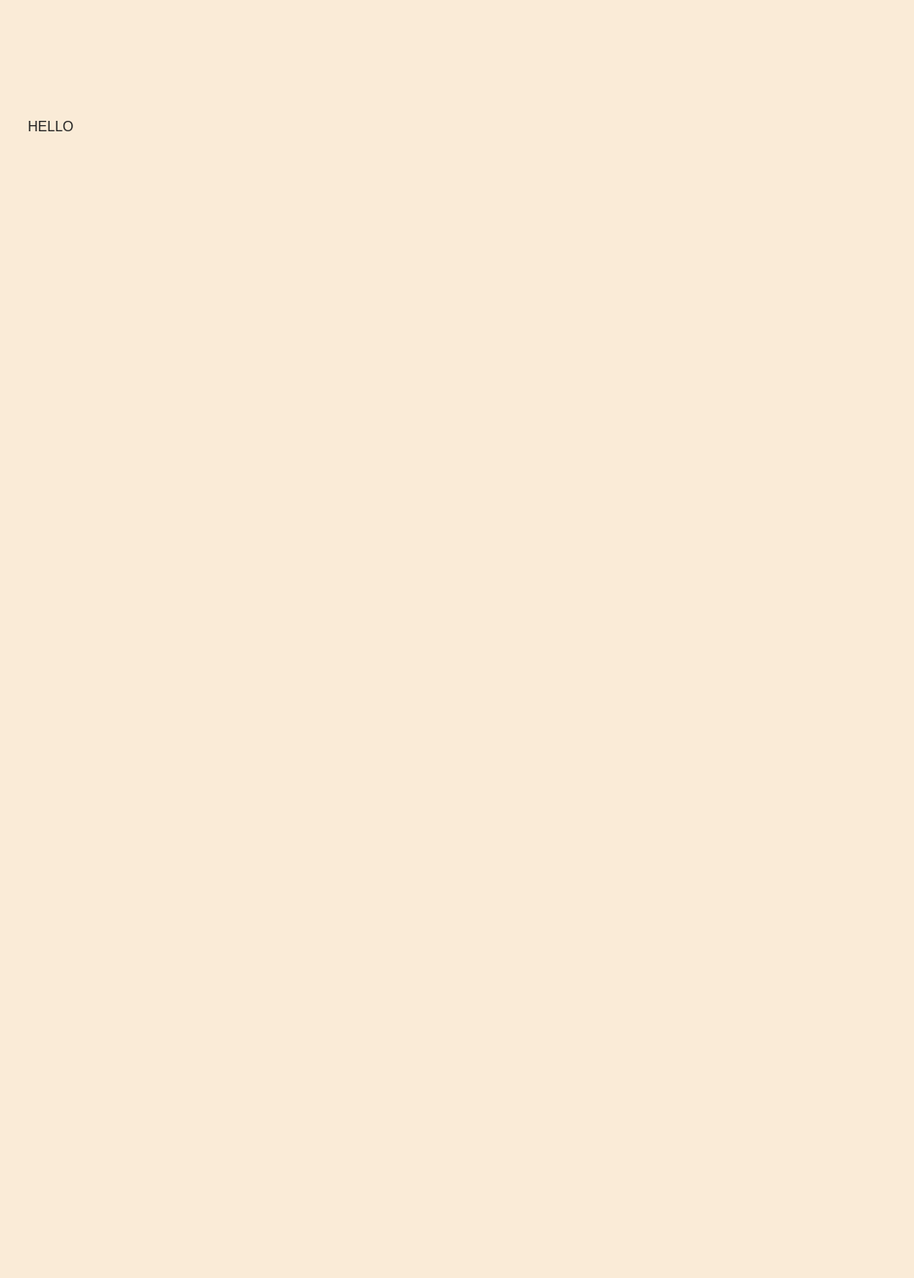
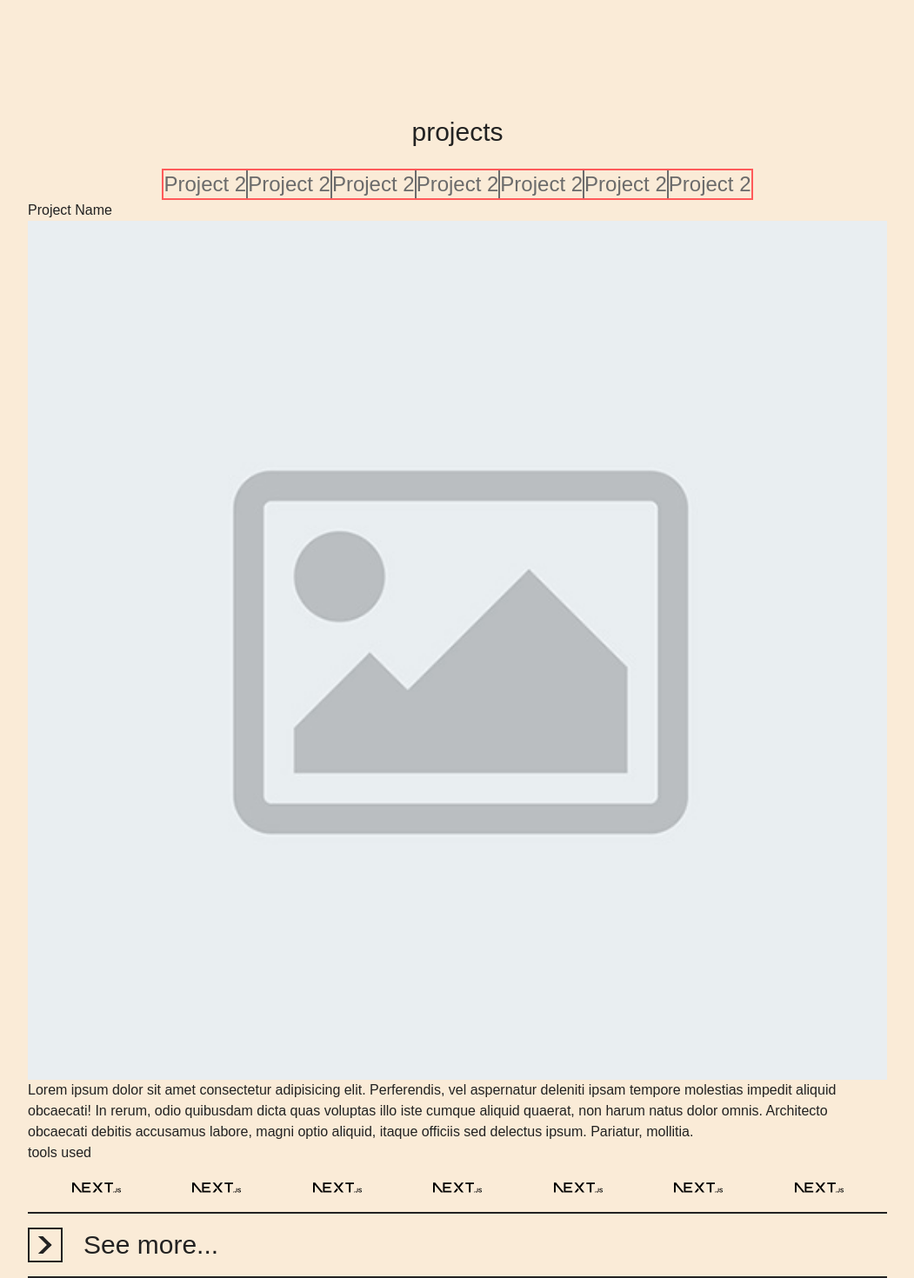
Before and after one commit to 842u/842u-dev, a Next.js app: page / in a window 1280 px wide. Shown: the part 668-2138 px from the top of the page at 87% size, without its empty margins (114-1165 px from the left). Before the commit the page ends 1600 px from the top, so only its background shows below. Built offline with nearby package versions, Linux system fonts and the light colour scheme.

Commit message:
feat: add ProjectsSection elements placeholders

```diff
--- a/components/sections/ProjectsSection.tsx
+++ b/components/sections/ProjectsSection.tsx
@@ -1,7 +1,64 @@
+import Image from 'next/image';
+
+import { HorizontalMenu } from '../ui/HorizontalMenu';
+import { LinkButton } from '../ui/LinkButton';
+
 export function ProjectsSection() {
   return (
-    <section className="h-screen border-2 border-light px-4 md:px-16 lg:px-36">
-      HELLO
+    <section
+      aria-label="projects overview"
+      className="h-screen border-2 border-light px-4 md:px-16 lg:px-36"
+    >
+      <div className="flex flex-col items-center justify-center gap-6">
+        <h2 className="text-3xl">projects</h2>
+        <HorizontalMenu />
+      </div>
+
+      <h3>Project Name</h3>
+      <div className="relative aspect-square w-full">
+        <Image
+          fill
+          alt="project image"
+          className="object-cover"
+          src="/placeholder-image.jpg"
+        />
+      </div>
+
+      <p>
+        Lorem ipsum dolor sit amet consectetur adipisicing elit. Perferendis,
+        vel aspernatur deleniti ipsam tempore molestias impedit aliquid
+        obcaecati! In rerum, odio quibusdam dicta quas voluptas illo iste cumque
+        aliquid quaerat, non harum natus dolor omnis. Architecto obcaecati
+        debitis accusamus labore, magni optio aliquid, itaque officiis sed
+        delectus ipsum. Pariatur, mollitia.
+      </p>
+
+      <h3>tools used</h3>
+      <div className="flex flex-wrap justify-evenly gap-8">
+        <div className="relative aspect-square w-14">
+          <Image fill alt="nextjs logo" src="/next.svg" />
+        </div>
+        <div className="relative aspect-square w-14">
+          <Image fill alt="nextjs logo" src="/next.svg" />
+        </div>
+        <div className="relative aspect-square w-14">
+          <Image fill alt="nextjs logo" src="/next.svg" />
+        </div>
+        <div className="relative aspect-square w-14">
+          <Image fill alt="nextjs logo" src="/next.svg" />
+        </div>
+        <div className="relative aspect-square w-14">
+          <Image fill alt="nextjs logo" src="/next.svg" />
+        </div>
+        <div className="relative aspect-square w-14">
+          <Image fill alt="nextjs logo" src="/next.svg" />
+        </div>
+        <div className="relative aspect-square w-14">
+          <Image fill alt="nextjs logo" src="/next.svg" />
+        </div>
+      </div>
+
+      <LinkButton href="/projects">See more...</LinkButton>
     </section>
   );
 }
--- /dev/null
+++ b/components/ui/HorizontalMenu.tsx
@@ -0,0 +1,13 @@
+export function HorizontalMenu() {
+  return (
+    <menu className="flex flex-wrap justify-center gap-y-5 divide-x-2 border-2 border-error text-2xl text-dark-lighter dark:text-light-darker">
+      <li>Project 2</li>
+      <li>Project 2</li>
+      <li>Project 2</li>
+      <li>Project 2</li>
+      <li>Project 2</li>
+      <li>Project 2</li>
+      <li>Project 2</li>
+    </menu>
+  );
+}
--- a/components/ui/LinkButton.tsx
+++ b/components/ui/LinkButton.tsx
@@ -4,7 +4,7 @@ import { SelectionArrow } from '@/components/decorative/SelectionArrow';
 
 type LinkButtonProps = {
   href: string;
-  children: React.ReactNode;
+  children?: React.ReactNode;
   className?: string;
 };
 
```
Also changed, not shown: public/placeholder-image.jpg (added), 1 other file (tests, documents, lock files or other folders).
